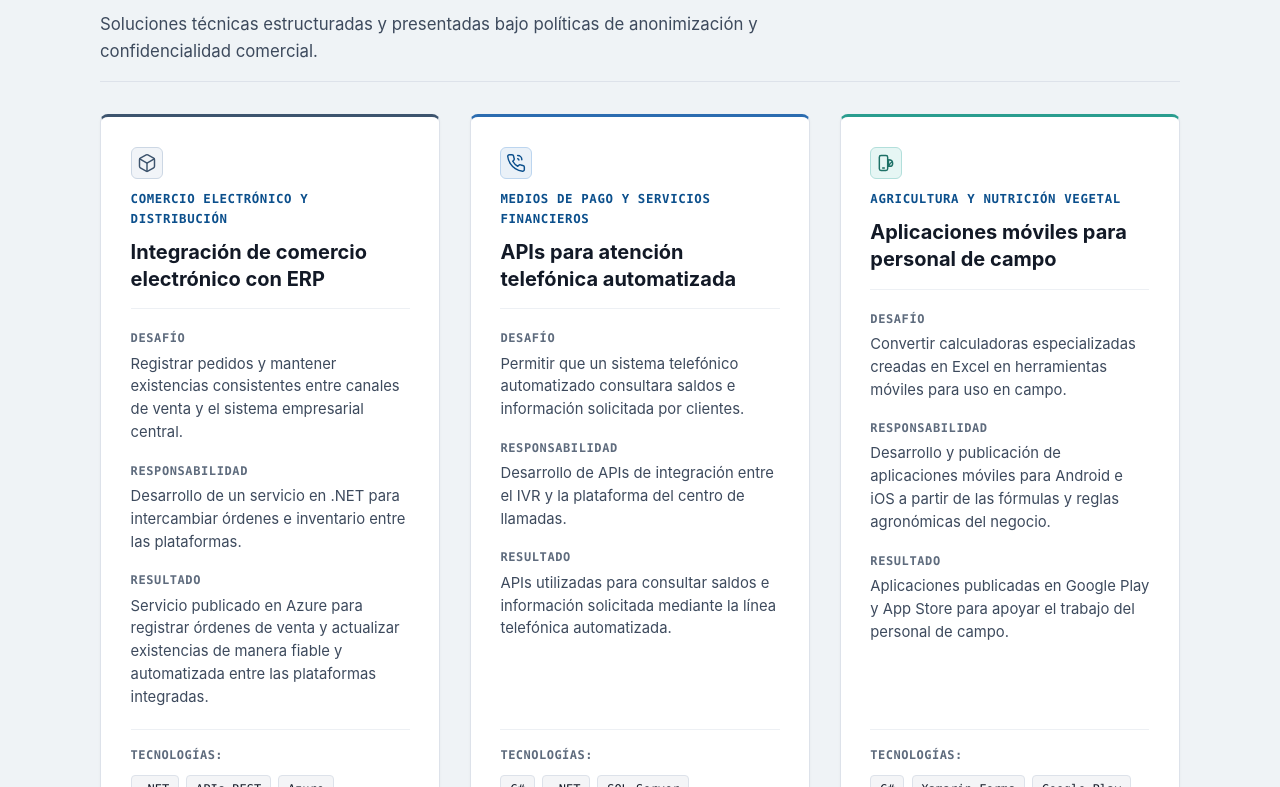
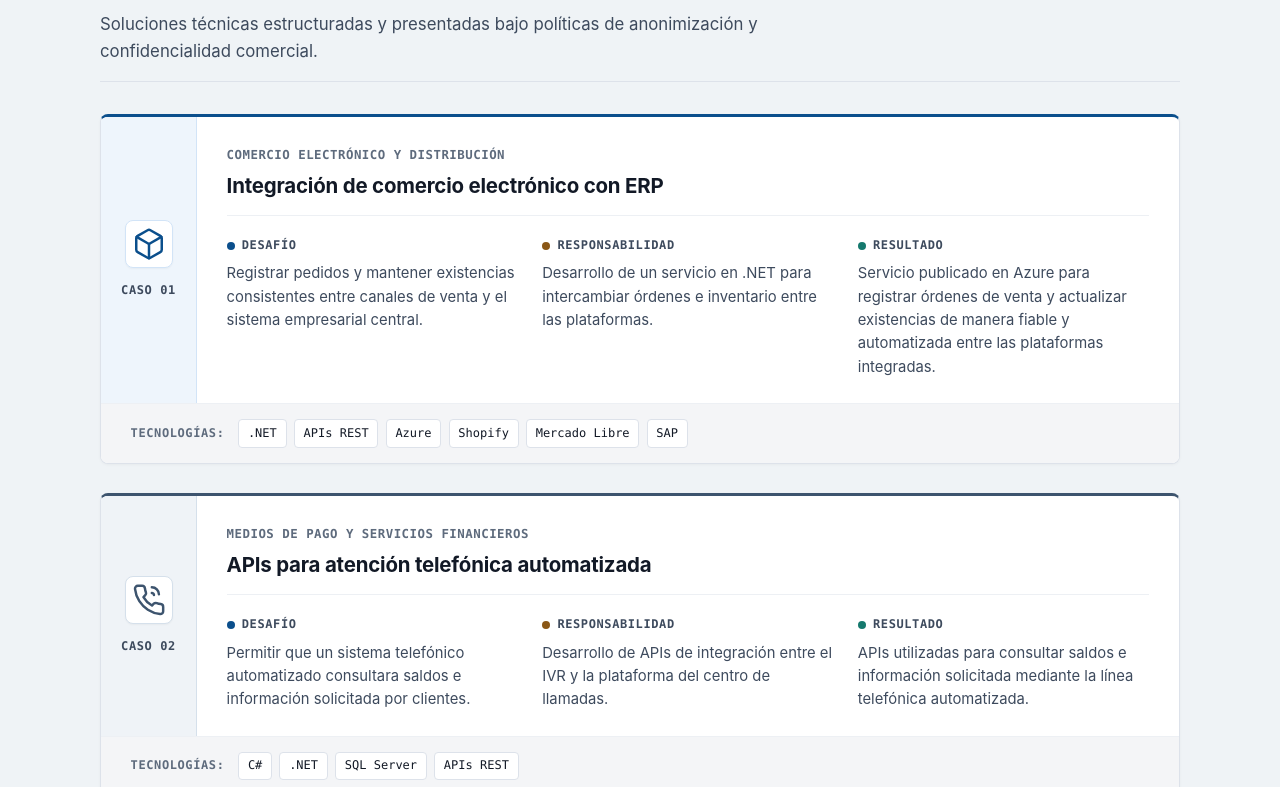
Before and after one commit to fidelomar/fidelomar.github.io, a Next.js app: page / in a window 1280 px wide. Shown: the part 5113-5900 px from the top of the page. Built offline with nearby package versions, Linux system fonts and the light colour scheme.

Commit message:
feat: redesign case study presentation

```diff
--- a/src/app/globals.css
+++ b/src/app/globals.css
@@ -94,6 +94,24 @@
   --color-banner-node-border: #233852;   /* Borde del nodo de etapa */
   --color-banner-connector: #2a415e;     /* Conector sutil entre etapas */
 
+  /* Casos de estudio: Desafío, Responsabilidad y Resultado */
+  --color-case-challenge: #0b4f8c;       /* Azul técnico para Desafío */
+  --color-case-responsibility: #8a5716;  /* Ámbar sobrio para Responsabilidad */
+  --color-case-result: #15796e;          /* Turquesa sobrio para Resultado */
+
+  /* Variantes sectoriales para casos de estudio */
+  --color-sector-ecommerce: #0b4f8c;
+  --color-sector-ecommerce-bg: #eef5fc;
+  --color-sector-ecommerce-border: #d2e4f7;
+
+  --color-sector-telephony: #3d546e;
+  --color-sector-telephony-bg: #eff3f7;
+  --color-sector-telephony-border: #d5e0eb;
+
+  --color-sector-mobile: #15796e;
+  --color-sector-mobile-bg: #edf8f6;
+  --color-sector-mobile-border: #c3e9e3;
+
   --color-focus: #0b4f8c;
 
   --font-family: -apple-system, BlinkMacSystemFont, "Segoe UI", Roboto, "Helvetica Neue", Arial, sans-serif;
--- a/src/app/page.module.css
+++ b/src/app/page.module.css
@@ -1103,171 +1103,259 @@
 }
 
 .caseStudiesGrid {
-  display: grid;
-  grid-template-columns: repeat(auto-fit, minmax(310px, 1fr));
+  display: flex;
+  flex-direction: column;
   gap: 1.85rem;
-}
-
+  width: 100%;
+}
+
+/* Tarjeta horizontal de caso de estudio */
 .caseCard {
   background-color: var(--color-surface-white);
   border: 1px solid var(--color-border);
-  border-top: 3px solid var(--color-tech-blue);
+  border-top: 3px solid var(--color-slate-blue);
   border-radius: 8px;
-  padding: 1.85rem;
-  display: flex;
-  flex-direction: column;
-  gap: 1.25rem;
+  overflow: hidden;
+  display: flex;
+  flex-direction: column;
   box-shadow: 0 1px 3px rgba(18, 25, 38, 0.04);
-  transition: border-color 0.15s ease;
+  transition: border-color 0.15s ease, box-shadow 0.15s ease;
 }
 
 .caseCard:hover {
   border-color: var(--color-accent-border);
-  border-top-color: var(--color-accent-hover);
-}
-
-/* Variaciones sobrias del acento superior según el tipo de proyecto */
-.caseCard[data-sector="tools"] {
-  border-top-color: var(--color-tech-blue);
-}
-
-.caseCard[data-sector="ecommerce"] {
-  border-top-color: var(--color-slate-blue);
-}
-
-.caseCard[data-sector="telephony"] {
-  border-top-color: #2b6cb0;
-}
-
-.caseCard[data-sector="mobile"] {
-  border-top-color: var(--color-teal-subtle);
-}
-
+  box-shadow: 0 3px 8px rgba(18, 25, 38, 0.06);
+}
+
+/* Variantes cromáticas por sector para el borde superior de la tarjeta */
+.caseCardEcommerce {
+  border-top-color: var(--color-sector-ecommerce);
+}
+
+.caseCardTelephony {
+  border-top-color: var(--color-sector-telephony);
+}
+
+.caseCardMobile {
+  border-top-color: var(--color-sector-mobile);
+}
+
+/* Estructura horizontal: Columna visual lateral + Contenido del caso */
+.caseCardLayout {
+  display: flex;
+  flex-direction: row;
+  align-items: stretch;
+  width: 100%;
+}
+
+/* Columna visual lateral (88-104 px en escritorio) */
+.caseVisualCol {
+  width: 96px;
+  min-width: 96px;
+  max-width: 96px;
+  background-color: var(--color-surface-subtle);
+  border-right: 1px solid var(--color-border-subtle);
+  display: flex;
+  flex-direction: column;
+  align-items: center;
+  justify-content: center;
+  gap: 0.85rem;
+  padding: 1.5rem 0.5rem;
+  flex-shrink: 0;
+}
+
+/* Fondos tenues sectoriales para la columna visual lateral */
+.caseVisualColEcommerce {
+  background-color: var(--color-sector-ecommerce-bg);
+  border-right-color: var(--color-sector-ecommerce-border);
+}
+
+.caseVisualColTelephony {
+  background-color: var(--color-sector-telephony-bg);
+  border-right-color: var(--color-sector-telephony-border);
+}
+
+.caseVisualColMobile {
+  background-color: var(--color-sector-mobile-bg);
+  border-right-color: var(--color-sector-mobile-border);
+}
+
+/* Contenedor del icono sectorial (32-40 px) */
+.caseVisualIconWrapper {
+  display: inline-flex;
+  align-items: center;
+  justify-content: center;
+  width: 48px;
+  height: 48px;
+  border-radius: 8px;
+  background-color: var(--color-surface-white);
+  border: 1px solid var(--color-border);
+  color: var(--color-tech-blue);
+  box-shadow: 0 1px 2px rgba(18, 25, 38, 0.04);
+}
+
+.caseVisualIconEcommerce {
+  color: var(--color-sector-ecommerce);
+  border-color: var(--color-sector-ecommerce-border);
+}
+
+.caseVisualIconTelephony {
+  color: var(--color-sector-telephony);
+  border-color: var(--color-sector-telephony-border);
+}
+
+.caseVisualIconMobile {
+  color: var(--color-sector-mobile);
+  border-color: var(--color-sector-mobile-border);
+}
+
+/* Número de caso (Caso 01, Caso 02, etc.) */
+.caseVisualNumber {
+  font-family: var(--font-mono);
+  font-size: 0.75rem;
+  font-weight: 700;
+  text-transform: uppercase;
+  letter-spacing: 0.05em;
+  color: var(--color-text-secondary);
+  text-align: center;
+  white-space: nowrap;
+}
+
+/* Contenido principal del caso */
+.caseMain {
+  display: flex;
+  flex-direction: column;
+  gap: 1.25rem;
+  padding: 1.75rem 1.85rem 1.5rem;
+  flex-grow: 1;
+  min-width: 0;
+}
+
+/* Cabecera del caso */
 .caseHeader {
   display: flex;
   flex-direction: column;
-  gap: 0.65rem;
+  gap: 0.45rem;
   border-bottom: 1px solid var(--color-border-subtle);
   padding-bottom: 0.95rem;
 }
 
-.caseHeaderTop {
+.caseHeaderMeta {
   display: flex;
   align-items: center;
   justify-content: space-between;
   gap: 0.75rem;
 }
 
-.caseHeaderMeta {
-  display: flex;
-  align-items: center;
-  gap: 0.65rem;
-  flex-wrap: wrap;
-}
-
-/* Placa sobria para el icono sectorial */
-.caseIconBadge {
-  display: inline-flex;
-  align-items: center;
-  justify-content: center;
-  width: 32px;
-  height: 32px;
-  border-radius: 6px;
-  background-color: var(--color-accent-subtle);
-  color: var(--color-tech-blue);
-  border: 1px solid var(--color-accent-border);
-  flex-shrink: 0;
-}
-
-.caseCard[data-sector="mobile"] .caseIconBadge {
-  background-color: #e6f6f4;
-  color: var(--color-teal-badge);
-  border-color: #b2dfdb;
-}
-
-.caseCard[data-sector="ecommerce"] .caseIconBadge {
-  background-color: #f1f4f8;
-  color: var(--color-slate-blue);
-  border-color: #ccd7e4;
-}
-
-.caseBadge {
-  font-family: var(--font-mono);
-  font-size: 0.725rem;
-  font-weight: 700;
-  text-transform: uppercase;
-  letter-spacing: 0.05em;
-  color: var(--color-teal-badge);
-  background-color: #e6f6f4;
-  border: 1px solid #b2dfdb;
-  padding: 0.2rem 0.55rem;
-  border-radius: 4px;
-}
-
 .caseSector {
   font-family: var(--font-mono);
   font-size: 0.775rem;
-  font-weight: 600;
-  color: var(--color-tech-blue);
-  text-transform: uppercase;
-  letter-spacing: 0.05em;
-}
-
-.caseTitle {
-  margin: 0;
-  font-size: 1.25rem;
-  font-weight: 700;
-  color: var(--color-ink-dark);
-  line-height: 1.35;
-}
-
-.caseContent {
-  display: flex;
-  flex-direction: column;
-  gap: 1.1rem;
-  flex-grow: 1;
-}
-
-.caseField {
-  display: flex;
-  flex-direction: column;
-  gap: 0.25rem;
-}
-
-.caseLabel {
-  font-family: var(--font-mono);
-  font-size: 0.75rem;
-  font-weight: 700;
-  text-transform: uppercase;
-  letter-spacing: 0.05em;
-  color: var(--color-text-muted);
-}
-
-.caseText {
-  margin: 0;
-  font-size: 0.925rem;
-  line-height: 1.55;
-  color: var(--color-text-secondary);
-}
-
-.caseFooter {
-  display: flex;
-  flex-direction: column;
-  gap: 0.6rem;
-  border-top: 1px solid var(--color-border-subtle);
-  padding-top: 1rem;
-  margin-top: auto;
-}
-
-.caseTechLabel {
-  font-family: var(--font-mono);
-  font-size: 0.75rem;
   font-weight: 600;
   color: var(--color-text-muted);
   text-transform: uppercase;
   letter-spacing: 0.04em;
 }
 
+/* Identificador visible en móvil cuando la columna lateral se transforma */
+.caseMobileIdentifier {
+  display: none;
+  font-family: var(--font-mono);
+  font-size: 0.75rem;
+  font-weight: 700;
+  color: var(--color-text-secondary);
+  background-color: var(--color-surface-subtle);
+  border: 1px solid var(--color-border);
+  padding: 0.15rem 0.5rem;
+  border-radius: 4px;
+}
+
+.caseTitle {
+  margin: 0;
+  font-size: 1.28rem;
+  font-weight: 700;
+  color: var(--color-ink-dark);
+  line-height: 1.35;
+  letter-spacing: -0.01em;
+}
+
+/* Cuadrícula de 3 columnas para Desafío, Responsabilidad y Resultado */
+.caseTripleGrid {
+  display: grid;
+  grid-template-columns: repeat(3, minmax(0, 1fr));
+  gap: 1.5rem;
+  align-items: start;
+}
+
+.caseField {
+  display: flex;
+  flex-direction: column;
+  gap: 0.45rem;
+}
+
+.caseFieldHeader {
+  display: flex;
+  align-items: center;
+  gap: 0.45rem;
+}
+
+/* Indicadores cromáticos pequeños como apoyo visual */
+.caseFieldDot {
+  display: inline-block;
+  width: 8px;
+  height: 8px;
+  border-radius: 50%;
+  flex-shrink: 0;
+}
+
+.caseDotChallenge {
+  background-color: var(--color-case-challenge);
+}
+
+.caseDotResponsibility {
+  background-color: var(--color-case-responsibility);
+}
+
+.caseDotResult {
+  background-color: var(--color-case-result);
+}
+
+.caseLabel {
+  font-family: var(--font-mono);
+  font-size: 0.75rem;
+  font-weight: 700;
+  text-transform: uppercase;
+  letter-spacing: 0.05em;
+  color: var(--color-text-secondary);
+}
+
+.caseText {
+  margin: 0;
+  font-size: 0.925rem;
+  line-height: 1.58;
+  color: var(--color-text-secondary);
+}
+
+/* Franja inferior para Tecnologías */
+.caseFooter {
+  display: flex;
+  align-items: center;
+  gap: 0.85rem;
+  background-color: var(--color-surface-subtle);
+  border-top: 1px solid var(--color-border-subtle);
+  padding: 0.95rem 1.85rem;
+  flex-wrap: wrap;
+}
+
+.caseTechLabel {
+  font-family: var(--font-mono);
+  font-size: 0.75rem;
+  font-weight: 700;
+  color: var(--color-text-muted);
+  text-transform: uppercase;
+  letter-spacing: 0.05em;
+  flex-shrink: 0;
+}
+
 .techTagList {
   list-style: none;
   margin: 0;
@@ -1275,15 +1363,17 @@
   display: flex;
   flex-wrap: wrap;
   gap: 0.45rem;
+  align-items: center;
 }
 
 .techTag {
   font-family: var(--font-mono);
   font-size: 0.75rem;
+  font-weight: 500;
   color: var(--color-ink-dark);
-  background-color: var(--color-surface-subtle);
+  background-color: var(--color-surface-white);
   border: 1px solid var(--color-border);
-  padding: 0.25rem 0.55rem;
+  padding: 0.22rem 0.55rem;
   border-radius: 4px;
 }
 
@@ -1440,6 +1530,16 @@
 
 /* Breakpoints Responsive */
 @media (max-width: 1024px) {
+  .caseTripleGrid {
+    grid-template-columns: repeat(2, minmax(0, 1fr));
+    gap: 1.25rem;
+  }
+
+  /* En tableta el resultado puede abarcar las 2 columnas para una distribución balanceada */
+  .caseFieldResult {
+    grid-column: span 2;
+  }
+
   .transitionBannerContainer {
     grid-template-columns: 1fr;
     gap: 2rem;
@@ -1667,8 +1767,58 @@
     gap: 0.5rem;
   }
 
-  .caseCard {
-    padding: 1.35rem;
+  /* Adaptación de casos de estudio a móvil */
+  .caseCardLayout {
+    flex-direction: column;
+  }
+
+  .caseVisualCol {
+    width: 100%;
+    min-width: 100%;
+    max-width: 100%;
+    flex-direction: row;
+    justify-content: flex-start;
+    padding: 0.85rem 1.15rem;
+    border-right: none;
+    border-bottom: 1px solid var(--color-border-subtle);
+    gap: 0.75rem;
+  }
+
+  .caseVisualIconWrapper {
+    width: 38px;
+    height: 38px;
+    border-radius: 6px;
+  }
+
+  .caseVisualNumber {
+    font-size: 0.8rem;
+  }
+
+  .caseMobileIdentifier {
+    display: none;
+  }
+
+  .caseMain {
+    padding: 1.25rem 1.15rem;
+    gap: 1.15rem;
+  }
+
+  .caseTitle {
+    font-size: 1.18rem;
+  }
+
+  .caseTripleGrid {
+    grid-template-columns: 1fr;
+    gap: 1.15rem;
+  }
+
+  .caseFieldResult {
+    grid-column: span 1;
+  }
+
+  .caseFooter {
+    padding: 0.85rem 1.15rem;
+    gap: 0.5rem;
   }
 
   .footerContainer {
--- a/src/app/page.tsx
+++ b/src/app/page.tsx
@@ -48,10 +48,33 @@ const aiStepIcons: IconName[] = [
   "shield-check",
 ];
 
-const caseSectorIcons: Record<string, { icon: IconName; type: string }> = {
-  "integracion-ecommerce-erp": { icon: "box", type: "ecommerce" },
-  "apis-atencion-telefonica": { icon: "phone-waves", type: "telephony" },
-  "apps-moviles-campo": { icon: "phone-leaf", type: "mobile" },
+const caseSectorConfigs: Record<
+  string,
+  {
+    icon: IconName;
+    cardModifier: string;
+    asideModifier: string;
+    iconModifier: string;
+  }
+> = {
+  "integracion-ecommerce-erp": {
+    icon: "box",
+    cardModifier: styles.caseCardEcommerce,
+    asideModifier: styles.caseVisualColEcommerce,
+    iconModifier: styles.caseVisualIconEcommerce,
+  },
+  "apis-atencion-telefonica": {
+    icon: "phone-waves",
+    cardModifier: styles.caseCardTelephony,
+    asideModifier: styles.caseVisualColTelephony,
+    iconModifier: styles.caseVisualIconTelephony,
+  },
+  "apps-moviles-campo": {
+    icon: "phone-leaf",
+    cardModifier: styles.caseCardMobile,
+    asideModifier: styles.caseVisualColMobile,
+    iconModifier: styles.caseVisualIconMobile,
+  },
 };
 
 const workflowBannerSteps: { step: string; label: string; icon: IconName }[] = [
@@ -393,42 +416,82 @@ export default function Home() {
             </div>
 
             <div className={styles.caseStudiesGrid}>
-              {caseStudies.map((study) => {
-                const sectorConfig = caseSectorIcons[study.id] || { icon: "nodes", type: "tools" };
+              {caseStudies.map((study, index) => {
+                const sectorConfig = caseSectorConfigs[study.id] || {
+                  icon: "nodes",
+                  cardModifier: "",
+                  asideModifier: "",
+                  iconModifier: "",
+                };
+                const caseNumber = String(index + 1).padStart(2, "0");
 
                 return (
                   <article
                     key={study.id}
-                    className={styles.caseCard}
-                    data-sector={sectorConfig.type}
+                    className={`${styles.caseCard} ${sectorConfig.cardModifier}`}
                   >
-                    <div className={styles.caseHeader}>
-                      <div className={styles.caseHeaderTop}>
+                    <div className={styles.caseCardLayout}>
+                      {/* Columna visual lateral */}
+                      <aside
+                        className={`${styles.caseVisualCol} ${sectorConfig.asideModifier}`}
+                        aria-hidden="true"
+                      >
+                        <div
+                          className={`${styles.caseVisualIconWrapper} ${sectorConfig.iconModifier}`}
+                        >
+                          <AppIcon name={sectorConfig.icon} size={34} />
+                        </div>
+                        <span className={styles.caseVisualNumber}>
+                          Caso {caseNumber}
+                        </span>
+                      </aside>
+
+                      {/* Contenido principal del caso */}
+                      <div className={styles.caseMain}>
+                        <header className={styles.caseHeader}>
                           <div className={styles.caseHeaderMeta}>
-                          <span className={styles.caseIconBadge} aria-hidden="true">
-                            <AppIcon name={sectorConfig.icon} size={20} />
+                            <span className={styles.caseSector}>{study.sector}</span>
+                            <span className={styles.caseMobileIdentifier} aria-hidden="true">
+                              Caso {caseNumber}
                             </span>
-                          <span className={styles.caseSector}>{study.sector}</span>
-                        </div>
-                        {study.badge && <span className={styles.caseBadge}>{study.badge}</span>}
                           </div>
                           <h3 className={styles.caseTitle}>{study.title}</h3>
+                        </header>
+
+                        <div className={styles.caseTripleGrid}>
+                          <div className={`${styles.caseField} ${styles.caseFieldChallenge}`}>
+                            <div className={styles.caseFieldHeader}>
+                              <span
+                                className={`${styles.caseFieldDot} ${styles.caseDotChallenge}`}
+                                aria-hidden="true"
+                              />
+                              <span className={styles.caseLabel}>Desafío</span>
                             </div>
-
-                    <div className={styles.caseContent}>
-                      <div className={styles.caseField}>
-                        <span className={styles.caseLabel}>Desafío</span>
                             <p className={styles.caseText}>{study.challenge}</p>
                           </div>
 
-                      <div className={styles.caseField}>
+                          <div className={`${styles.caseField} ${styles.caseFieldResponsibility}`}>
+                            <div className={styles.caseFieldHeader}>
+                              <span
+                                className={`${styles.caseFieldDot} ${styles.caseDotResponsibility}`}
+                                aria-hidden="true"
+                              />
                               <span className={styles.caseLabel}>Responsabilidad</span>
+                            </div>
                             <p className={styles.caseText}>{study.responsibility}</p>
                           </div>
 
-                      <div className={styles.caseField}>
+                          <div className={`${styles.caseField} ${styles.caseFieldResult}`}>
+                            <div className={styles.caseFieldHeader}>
+                              <span
+                                className={`${styles.caseFieldDot} ${styles.caseDotResult}`}
+                                aria-hidden="true"
+                              />
                               <span className={styles.caseLabel}>Resultado</span>
+                            </div>
                             <p className={styles.caseText}>{study.result}</p>
+                          </div>
+                        </div>
                       </div>
                     </div>
 
```
Lines whose indentation alone changed are shown as unchanged.
